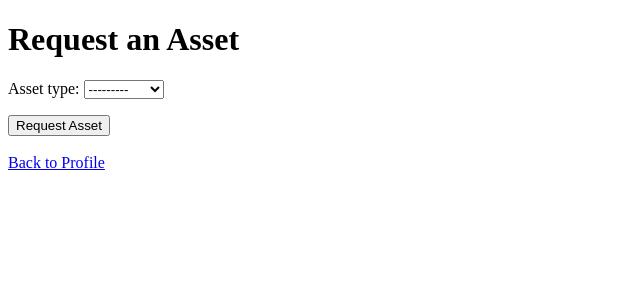
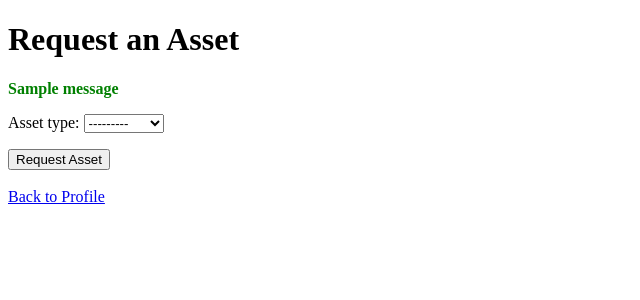
Before and after one commit to Preethiyadav30/employee-leave-asset-management, a Django app: page /assets/request/ in a window 1280 px wide. Shown: the top 300 px of the page, without its empty margins (0-640 px from the left). Run offline with Django 5.2, Linux system fonts and the light colour scheme; a user stored in the database is signed in; tables that the repository leaves empty hold one stand-in row (values such as "Sample post"); one stand-in notice (Sample message) is shown.

Commit message:
assest.html

```diff
--- a/templates/assests/request_asset.html
+++ b/templates/assests/request_asset.html
@@ -1,32 +1,26 @@
 <!DOCTYPE html>
 <html>
-
 <head>
     <title>Request Asset</title>
 </head>
-
 <body>
-
     <h1>Request an Asset</h1>
 
+    {% if messages %}
+        {% for message in messages %}
+            <p style="color: green; font-weight: bold;">
+                {{ message }}
+            </p>
+        {% endfor %}
+    {% endif %}
+
     <form method="POST">
-
         {% csrf_token %}
-
         {{ form.as_p }}
-
-        <button type="submit">
-            Request Asset
-        </button>
-
+        <button type="submit">Request Asset</button>
     </form>
 
     <br>
-
-    <a href="{% url 'profile' %}">
-        Back to Profile
-    </a>
-
+    <a href="{% url 'profile' %}">Back to Profile</a>
 </body>
-
 </html>
```
